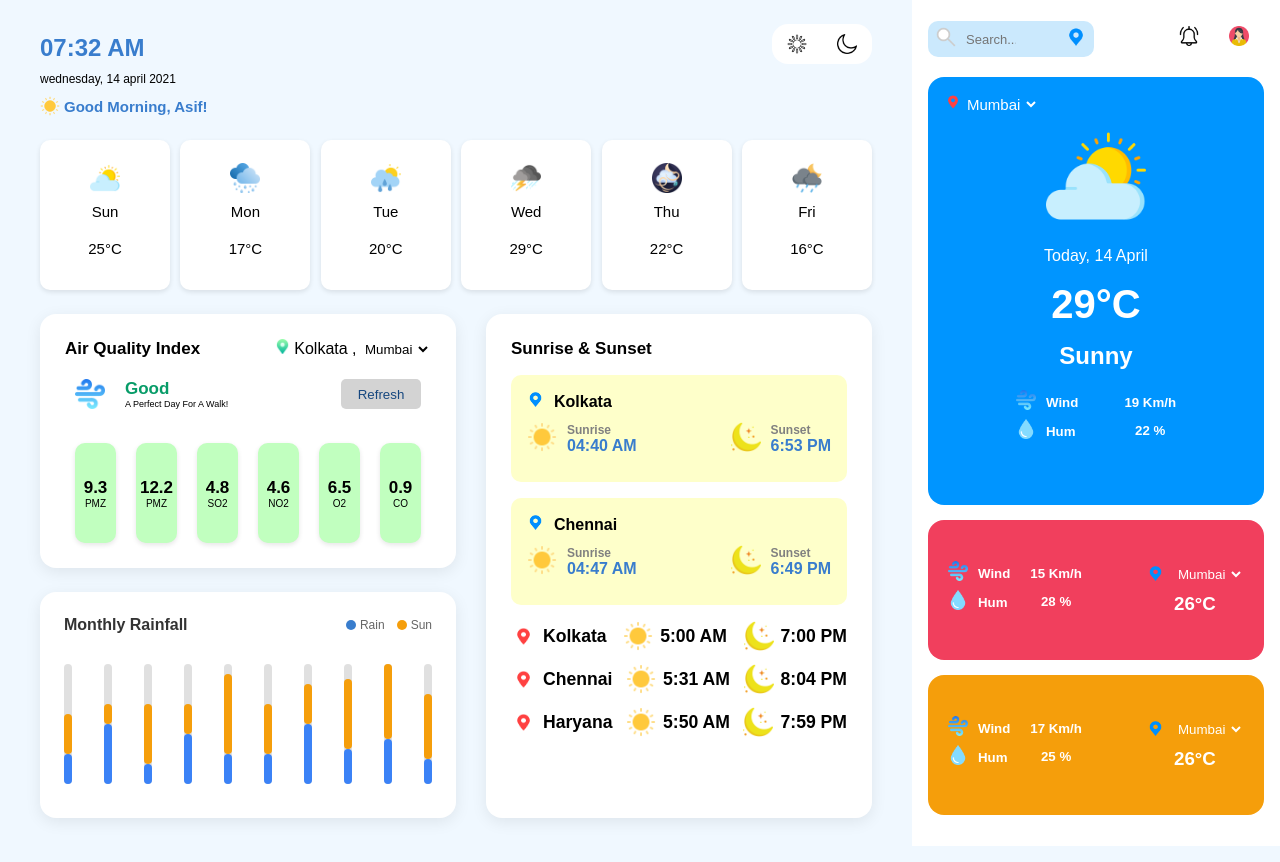
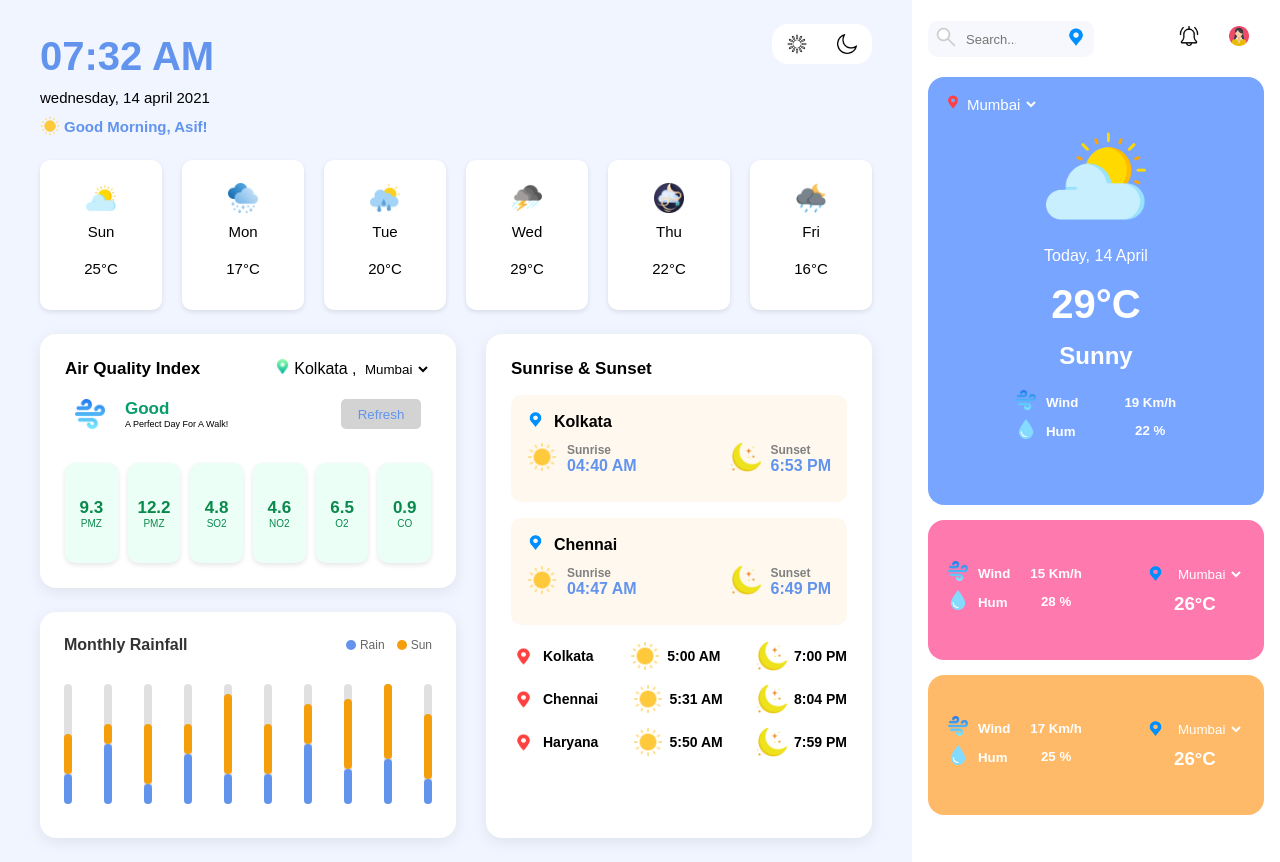
Before and after one commit to sweata-biswas1810/weather-ui, a plain HTML site: page index.html in a window 1280 px wide. Drawn offline with Linux system fonts and the light colour scheme.

Commit message:
Update style.css

```diff
--- a/style.css
+++ b/style.css
@@ -5,12 +5,12 @@
 }
 
 body {
-    background-color: aliceblue;
+    background-color: #F1F5FF;
 }
 
 h1 {
-    font-size: 1.5em;
-    color: #397dcd;
+    font-size: 2.5em;
+    color: #6294ED;
 
     margin: 10px 0 10px 0;
 }
@@ -18,7 +18,7 @@ h1 {
 #wed {
     color: #000000;
     margin-top: 0.5rem;
-    font-size: 12px;
+    font-size: 15px;
     font-weight: 400;
 }
 
@@ -44,7 +44,7 @@ h1 {
 }
 
 #sun_heading {
-    color: #397dcd;
+    color: #6294ED;
     font-size: 16px;
     font-weight: 500;
 }
@@ -83,7 +83,7 @@ h1 {
 }
 
 .weekly_weather:hover {
-    background-color: #397dcd;
+    background-color: #6294ED;
     cursor: pointer;
 }
 
@@ -163,7 +163,7 @@ select {
     width: 80px;
 
 
-    color: #16477f;
+    color: #6294ED;
 }
 
 #resfresh_button {
@@ -187,7 +187,7 @@ select {
     justify-content: center;
     width: 90px;
     height: 100px;
-    background-color: #c1ffbf;
+    background-color: #EBFFF6;
     border-radius: 10px;
     box-shadow: 0 2px 5px rgba(0, 0, 0, 0.1);
     text-align: center;
@@ -195,16 +195,13 @@ select {
 
 .wind_result h2 {
     font-size: 17px;
+    color: rgb(10, 137, 76);
 }
 
 .wind_result p {
     font-size: 10px;
+    color: rgb(10, 137, 76);
 }
-
-#wind_speed_container .wind_result:not(:last-child) {
-    margin-right: 10px;
-}
-
 
 .card {
     background: white;
@@ -253,7 +250,7 @@ select {
 }
 
 .legend .rain-dot {
-    background: #397dcd;
+    background: #6294ED;
 }
 
 .legend .sun-dot {
@@ -291,7 +288,7 @@ select {
 }
 
 .rain-segment {
-    background: #3b82f6;
+    background: #6294ED;
     width: 8px;
     border-radius: 4px;
     position: absolute;
@@ -323,7 +320,7 @@ select {
 }
 
 .sunrise_sunset {
-    background-color: #feffca;
+    background-color: #FFF8EE;
     border-radius: 10px;
     padding: 16px;
     margin: 1rem 0;
@@ -349,7 +346,7 @@ select {
 
 .sunset h2 {
     font-size: 1rem;
-    color: #397dcd;
+    color: #6294ED;
 }
 
 .sunset h4 {
@@ -449,8 +446,9 @@ select {
     border-radius: 10px;
     align-items: center;
     width: 150px;
+    justify-content: space-between;
     padding: 8px;
-    background-color: #cbe9fd;
+    background-color: #F7F8FD;
     display: flex;
     margin: 5px 0 20px 0
 }
@@ -489,7 +487,7 @@ select {
 }
 
 .sunny_container {
-    background-color: rgb(0, 149, 255);
+    background-color: #78A5FF;
     border-radius: 16px;
     padding: 15px;
     color: white;
@@ -596,11 +594,11 @@ select {
 }
 
 #pink {
-    background-color: rgb(241, 63, 93);
+    background-color:#FE79AE;
 }
 
 #yellow {
-    background-color: #f59e0b;
+    background-color: #FEBA69;
 }
 
 .total {
@@ -640,7 +638,7 @@ select {
 }
 
 .light:hover {
-    background-color: #397dcd;
+    background-color: #6294ED;
 }
 
 .sun_moon {
@@ -738,10 +736,6 @@ select {
         width: 100%;
         max-width: 100%;
         box-sizing: border-box;
-    }
-
-    .search_location img {
-        margin-left: 250px;
     }
 
     .sunny_information {
@@ -887,9 +881,7 @@ select {
         box-sizing: border-box;
     }
 
-    .search_location img {
-        margin-left: auto;
-    }
+
 
     .sunny_information {
         text-align: center;
@@ -920,7 +912,7 @@ select {
     }
 
     .wind_result {
-        width: 30%;
+
         margin: 5px 1%;
     }
 
@@ -930,10 +922,9 @@ select {
         gap: 12px;
     }
 
-    .greet h1,
-    .timeclass,
-    .information_location h4 {
-        font-size: 1rem;
+    .greet h1
+   {
+        font-size: 2rem;
     }
 
     .weekly_weather {
@@ -959,17 +950,16 @@ select {
         gap: 30px;
     }
 
-    .wind_result {
-        width: 120px;
-        margin: 0 10px;
+    #wind_speed_container{
+        gap: 10px;
+    }
+    #weekly_weather_conrainer{
+        gap: 20px;
     }
 
-    .weekly_weather {
+    /* .weekly_weather {
         min-width: 110px;
-    }
+    } */
 
-    .information_location h4,
-    .timeclass {
-        font-size: 1.1rem;
-    }
+
 }
```
